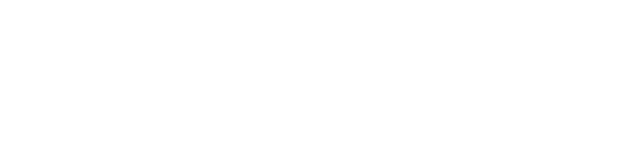
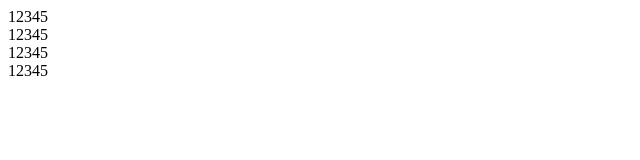
Before and after one commit to blackberrymbk/JS, a plain HTML site: page index.html in a window 1280 px wide. Shown: the whole page, without its empty margins (0-640 px from the left). Drawn offline with Linux system fonts and the light colour scheme.

Commit message:
comentars

```diff
--- a/index.html
+++ b/index.html
@@ -7,9 +7,9 @@
     <title>Document</title>
   </head>
   <body>
-    <div></div>
-    <div></div>
-    <div></div>
-    <div></div>
+    <div><div>12345</div></div>
+    <div><div>12345</div></div>
+    <div><div>12345</div></div>
+    <div><div>12345</div></div>
   </body>
 </html>
```
